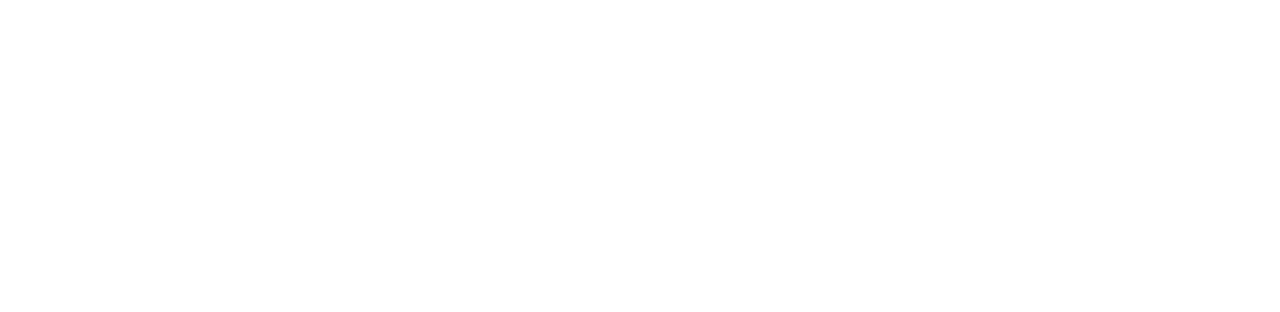
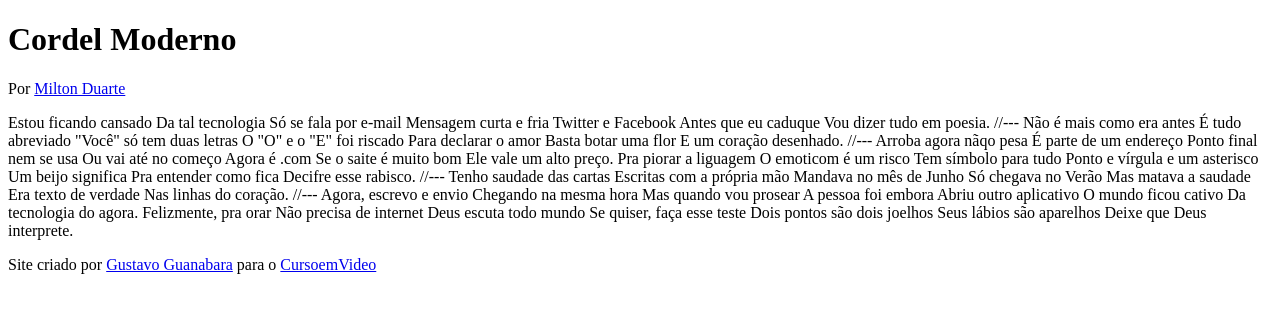
Before and after one commit to Isaph26/html-css, a plain HTML site: page desafios/desafio12/index.html in a window 1280 px wide. Drawn offline with Linux system fonts and the light colour scheme.

Commit message:
Atualizei o desafio 12

```diff
--- a/desafios/desafio12/index.html
+++ b/desafios/desafio12/index.html
@@ -3,9 +3,81 @@
 <head>
     <meta charset="UTF-8">
     <meta name="viewport" content="width=device-width, initial-scale=1.0">
-    <title>Document</title>
+    <title>Cordel Moderno</title>
 </head>
 <body>
+    <header>
+        <h1>Cordel Moderno</h1>
+        <p>Por <a href="https://www.recantodasletras.com.br/poesias/3186743">Milton Duarte</a></p>
 
+    </header>
+
+    Estou ficando cansado
+    Da tal tecnologia
+    Só se fala por e-mail
+    Mensagem curta e fria
+    Twitter e Facebook
+    Antes que eu caduque
+    Vou dizer tudo em poesia.
+
+    //---
+
+    Não é mais como era antes
+    É tudo abreviado
+    "Você" só tem duas letras
+    O "O" e o "E" foi riscado
+    Para declarar o amor
+    Basta botar uma flor
+    E um coração desenhado.
+
+    //---
+
+    Arroba agora nãqo pesa
+    É parte de um endereço
+    Ponto final nem se usa
+    Ou vai até no começo
+    Agora é .com
+    Se o saite é muito bom
+    Ele vale um alto preço.
+
+    Pra piorar a liguagem
+    O emoticom é um risco
+    Tem símbolo para tudo
+    Ponto e vírgula e um asterisco
+    Um beijo significa
+    Pra entender como fica
+    Decifre esse rabisco.
+
+    //---
+
+    Tenho saudade das cartas
+    Escritas com a própria mão
+    Mandava no mês de Junho
+    Só chegava no Verão
+    Mas matava a saudade
+    Era texto de verdade
+    Nas linhas do coração.
+
+    //---
+
+    Agora, escrevo e envio
+    Chegando na mesma hora
+    Mas quando vou prosear
+    A pessoa foi embora
+    Abriu outro aplicativo
+    O mundo ficou cativo
+    Da tecnologia do agora.
+
+    Felizmente, pra orar
+    Não precisa de internet
+    Deus escuta todo mundo
+    Se quiser, faça esse teste
+    Dois pontos são dois joelhos
+    Seus lábios são aparelhos
+    Deixe que Deus interprete.
+
+    <footer>
+        <p>Site criado por <a href="https://gustavoguanabara.github.io" target="_blank">Gustavo Guanabara</a> para o <a href="https://www.cursoemvideo.com" target="_blank">CursoemVideo</a></p>
+    </footer>
 </body>
 </html>
```
